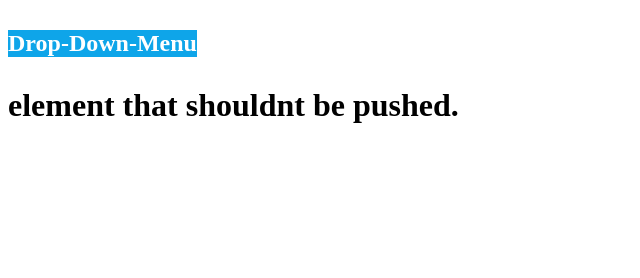
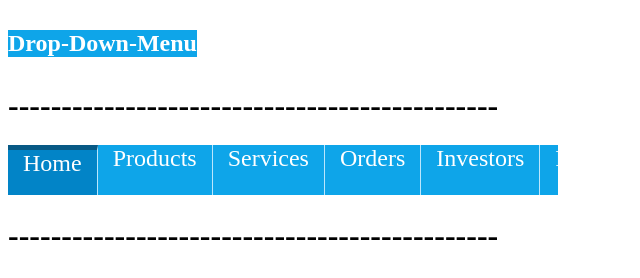
Before and after one commit to Goik28/Odin-Components, a website built with webpack: page dist/index.html in a window 1280 px wide. Shown: the whole page, without its empty margins (0-640 px from the left). Built offline with nearby package versions, Linux system fonts and the light colour scheme.

Commit message:
Create tabs-menu
Create tabs-menu component.
Style tabs-menu.
Append tabs-menu on index.
Change index component separator.
Change html classes on drop-down-menu for better modularization.
Think scrolling js event on mouse position for tabs-menu.

```diff
--- a/src/Components/drop-down-menu/drop-down-menu.css
+++ b/src/Components/drop-down-menu/drop-down-menu.css
@@ -21,7 +21,7 @@
   background-color: var(--mainMenuHover-background-color);
 }
 
-.list-container{
+.drop-down-menu-container{
   position: absolute;
   z-index: 1;
   top: 30px;
@@ -29,7 +29,7 @@
   padding: 0px;
 }
 
-.menu-item {
+.drop-down-menu-item {
   display: none;
   list-style: none;
   padding: 5px;
@@ -40,15 +40,15 @@
   border-bottom-width: 1px;
 }
 
-.menu-item:last-child {
+.drop-down-menu-item:last-child {
   border-bottom-width: 0px;
 }
 
-.menu-item-show {
+.drop-down-menu-item-show {
   display: block;
 }
 
-.menu-item-show:hover {
+.drop-down-menu-item-show:hover {
   background-color: var(--mainMenuHover-background-color);
   border-bottom-width: 1px;
 }
--- a/src/Components/drop-down-menu/drop-down-menu.html
+++ b/src/Components/drop-down-menu/drop-down-menu.html
@@ -1,4 +1,4 @@
-  <li class="menu-item">Home</li>
-  <li class="menu-item">Products & Services</li>
-  <li class="menu-item">Orders</li>
-  <li class="menu-item">About</li>
+  <li class="drop-down-menu-item">Home</li>
+  <li class="drop-down-menu-item">Products & Services</li>
+  <li class="drop-down-menu-item">Orders</li>
+  <li class="drop-down-menu-item">About</li>
--- a/src/Components/drop-down-menu/drop-down-menu.js
+++ b/src/Components/drop-down-menu/drop-down-menu.js
@@ -16,22 +16,22 @@ export function createDropDownMenu() {
 function createList() {
   const ol = document.createElement("ol");
   ol.innerHTML = html;
-  ol.classList.add("list-container");
+  ol.classList.add("drop-down-menu-container");
   return ol;
 }
 
 function turnVisible() {
-  const menuItems = Array.from(document.getElementsByClassName("menu-item"));
+  const menuItems = Array.from(document.getElementsByClassName("drop-down-menu-item"));
   menuItems.forEach((element) => {
-    element.classList.add("menu-item-show");
+    element.classList.add("drop-down-menu-item-show");
   });
   document.getElementsByClassName("header")[0].classList.add("header-lock");
 }
 
 function turnInvisible() {
-  const menuItems = Array.from(document.getElementsByClassName("menu-item"));
+  const menuItems = Array.from(document.getElementsByClassName("drop-down-menu-item"));
   menuItems.forEach((element) => {
-    element.classList.remove("menu-item-show");
+    element.classList.remove("drop-down-menu-item-show");
   });
   document.getElementsByClassName("header")[0].classList.remove("header-lock");
 }
--- a/src/Components/tabs-menu/tabs-menu.css
+++ b/src/Components/tabs-menu/tabs-menu.css
@@ -0,0 +1,41 @@
+:root {
+    --mainMenu-color: white;
+    --mainMenu-background-color: #0ea5e9;
+    --mainMenuHover-background-color: #0284c7;
+    --mainMenuBorder-border-color: #bae6fd;
+  }
+
+  .tabs-menu-container{
+    width: 550px;
+    height: 50px;
+    overflow-x: auto;
+    margin: 0px;
+    padding: 0px;
+    display: flex;
+  }
+
+  .tabs-menu-item {
+    flex: 0 0 auto;
+    list-style: none;
+    padding: 0px 15px;
+    margin: 0px;
+    color: var(--mainMenu-color);
+    background-color: var(--mainMenu-background-color);
+    font-size: 1.5rem;
+    border: solid 0px var(--mainMenuBorder-border-color);
+    border-right-width: 1px;
+  }
+
+  .tabs-menu-item:last-child {
+    border-right-width: 0px;
+  }
+
+  .tabs-menu-item:hover {
+    background-color: var(--mainMenuHover-background-color);
+  }
+
+  .tabs-menu-item-selected{
+    background-color: var(--mainMenuHover-background-color);
+    border-top-color: #075985;
+    border-top-width: 5px;
+  }
--- a/src/Components/tabs-menu/tabs-menu.html
+++ b/src/Components/tabs-menu/tabs-menu.html
@@ -1,7 +1,7 @@
-<ol class="menu">
-    Menu
-    <li class="menu-item">Home</li>
-    <li class="menu-item">Products</li>
-    <li class="menu-item">Services</li>
-    <li class="menu-item">About</li>
-</ol>
+<li class="tabs-menu-item tabs-menu-item-selected">Home</li>
+<li class="tabs-menu-item">Products</li>
+<li class="tabs-menu-item">Services</li>
+<li class="tabs-menu-item">Orders</li>
+<li class="tabs-menu-item">Investors</li>
+<li class="tabs-menu-item">Partnerships</li>
+<li class="tabs-menu-item">About us</li>
--- a/src/Components/tabs-menu/tabs-menu.js
+++ b/src/Components/tabs-menu/tabs-menu.js
@@ -0,0 +1,19 @@
+import html from "./tabs-menu.html";
+import "./tabs-menu.css";
+
+export function createTabsMenu() {
+  const main = document.createElement("ol");
+  main.innerHTML = html;
+  main.classList.add("tabs-menu-container");
+  const tabs = Array.from(main.getElementsByClassName("tabs-menu-item"));
+  tabs.forEach((tab) => {
+    tab.addEventListener("click", () => {
+      document
+        .getElementsByClassName("tabs-menu-item-selected")[0]
+        .classList.remove("tabs-menu-item-selected");
+      tab.classList.add("tabs-menu-item-selected");
+    });
+  });
+
+  return main;
+}
--- a/src/index.js
+++ b/src/index.js
@@ -1,6 +1,11 @@
 import { createDropDownMenu } from "./Components/drop-down-menu/drop-down-menu.js";
+import { createTabsMenu } from "./Components/tabs-menu/tabs-menu.js";
 
 document.body.appendChild(createDropDownMenu());
 const separator1 = document.createElement("h1");
-separator1.textContent = "element that shouldnt be pushed.";
+separator1.textContent = "----------------------------------------------";
 document.body.appendChild(separator1);
+document.body.appendChild(createTabsMenu());
+const separator2 = document.createElement("h1");
+separator2.textContent = separator1.textContent;
+document.body.appendChild(separator2);
```
Also changed, not shown: dist/bundle.js.
